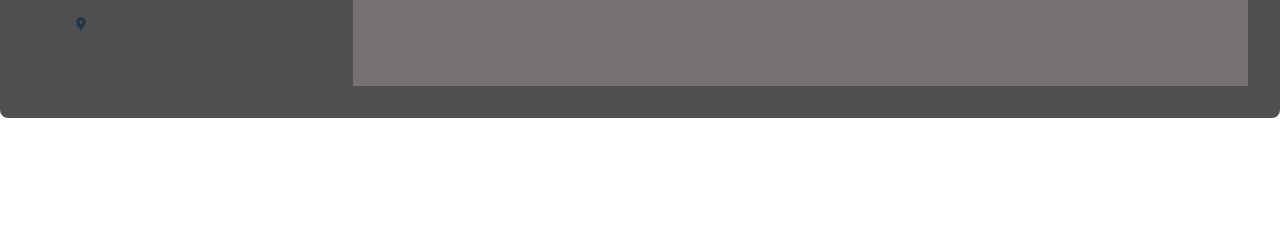
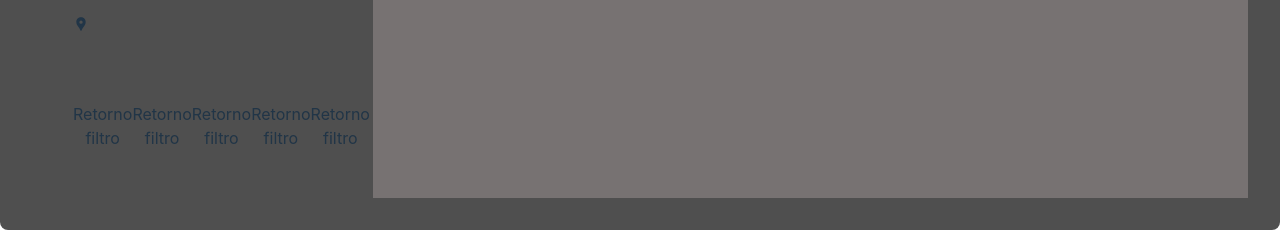
Before and after one commit to leonardovalle34/apiGithub, a React (Vite) app: page /perfil in a window 1280 px wide. Shown: the part 690-922 px from the top of the page. Before the commit the page ends 824 px from the top, so only its background shows below. Built offline with nearby package versions, Linux system fonts and the light colour scheme.

Commit message:
fazendo o array

```diff
--- a/src/App.tsx
+++ b/src/App.tsx
@@ -1,3 +1,5 @@
+/* eslint-disable @typescript-eslint/no-unused-vars */
+/* eslint-disable @typescript-eslint/no-explicit-any */
 /* eslint-disable import-helpers/order-imports */
 import { useState } from "react";
 import { Link } from "react-router-dom";
@@ -33,7 +35,7 @@ function App() {
         <a href="#" rel="noreferrer">
           <img src={ghLogo} className="logo" alt="ghLogo" />
         </a>
-        <InternalDiv width="100%" justifyContent="center">
+        <InternalDiv width="100%" justifyContent="center" marginLeft="auto">
           <MainInput
             onChange={(el: any) => setUser(el.target.value)}
             placeholder="Digite o nome do perfil"
--- /dev/null
+++ b/src/components/Filter/Filter.tsx
@@ -0,0 +1,37 @@
+import { useEffect } from "react";
+import { useSelector } from "react-redux";
+
+import { selectedReposData } from "../../redux/dataSlice";
+
+export default function Filter() {
+  const repos = useSelector(selectedReposData);
+  const arrOfLangs: string[] = [];
+  let arrOfFilters: string[] = [];
+
+  const organizingArr = () => {
+    arrOfFilters = arrOfLangs.filter((el, i) => {
+      arrOfLangs.indexOf(el) === i;
+    });
+    console.log(arrOfFilters);
+  };
+  const createArr = () => {
+    repos?.data?.map((el: any) => {
+      arrOfLangs.push(el.language);
+    });
+    organizingArr();
+  };
+
+  useEffect(() => {
+    createArr();
+  }, []);
+
+  return (
+    <>
+      <p>Retorno filtro</p>
+      <p>Retorno filtro</p>
+      <p>Retorno filtro</p>
+      <p>Retorno filtro</p>
+      <p>Retorno filtro</p>
+    </>
+  );
+}
--- a/src/components/Repos/reposStyledComponents.ts
+++ b/src/components/Repos/reposStyledComponents.ts
@@ -25,7 +25,7 @@ interface StyledDivProps {
 export const ReposCard = styled.div`
   width: auto
   background-color: #4f4f4f;
-  border-left: 2.5px solid red;
+  border-left: 11.5px solid yellow;
   border-right: 1px solid grey;
   border-top: 1px solid grey;
   border-bottom: 1px solid grey;
@@ -35,6 +35,7 @@ export const ReposCard = styled.div`
   color: black;
   border-radius: 8px;
   box-shadow: 2px 2px 4px rgba(0, 0, 0, 0.5);
+  padding: 12px;
 `;
 
 export const TextInsideCard = styled.p<StyledDivProps>`
--- a/src/interfaces/userInterface.ts
+++ b/src/interfaces/userInterface.ts
@@ -1,3 +1,4 @@
+/* eslint-disable @typescript-eslint/naming-convention */
 interface data {
   avatar_url: string;
   followers: number;
@@ -9,5 +10,5 @@ interface data {
 }
 
 export interface IUser {
-  data : <data>
+  data: data;
 }
--- a/src/pages/Profile.tsx
+++ b/src/pages/Profile.tsx
@@ -7,6 +7,7 @@ import { MdInsertLink } from "react-icons/md";
 import { useSelector } from "react-redux";
 import { Link } from "react-router-dom";
 
+import Filter from "../components/Filter/Filter";
 import {
   MainContainer,
   InternalDiv,
@@ -15,15 +16,10 @@ import {
   TextSpan,
 } from "../components/GlobalComponents";
 import Repos from "../components/Repos/Repos";
-import {
-  selectedData,
-  loadingState,
-  selectedReposData,
-} from "../redux/dataSlice";
+import { selectedData, loadingState } from "../redux/dataSlice";
 
 export default function Profile() {
   const dataFromGithub = useSelector(selectedData);
-  const reposFromGithub = useSelector(selectedReposData);
   const loading = useSelector(loadingState);
 
   return (
@@ -78,6 +74,9 @@ export default function Profile() {
                   <MdLocationPin /> {dataFromGithub?.data?.location}
                 </TextSpan>
               </InternalDiv>
+              <InternalDiv>
+                <Filter />
+              </InternalDiv>
             </InternalDiv>
             <InternalDiv width="80%" backgroundColor="#777272" marginLeft="10%">
               <Repos />
```
